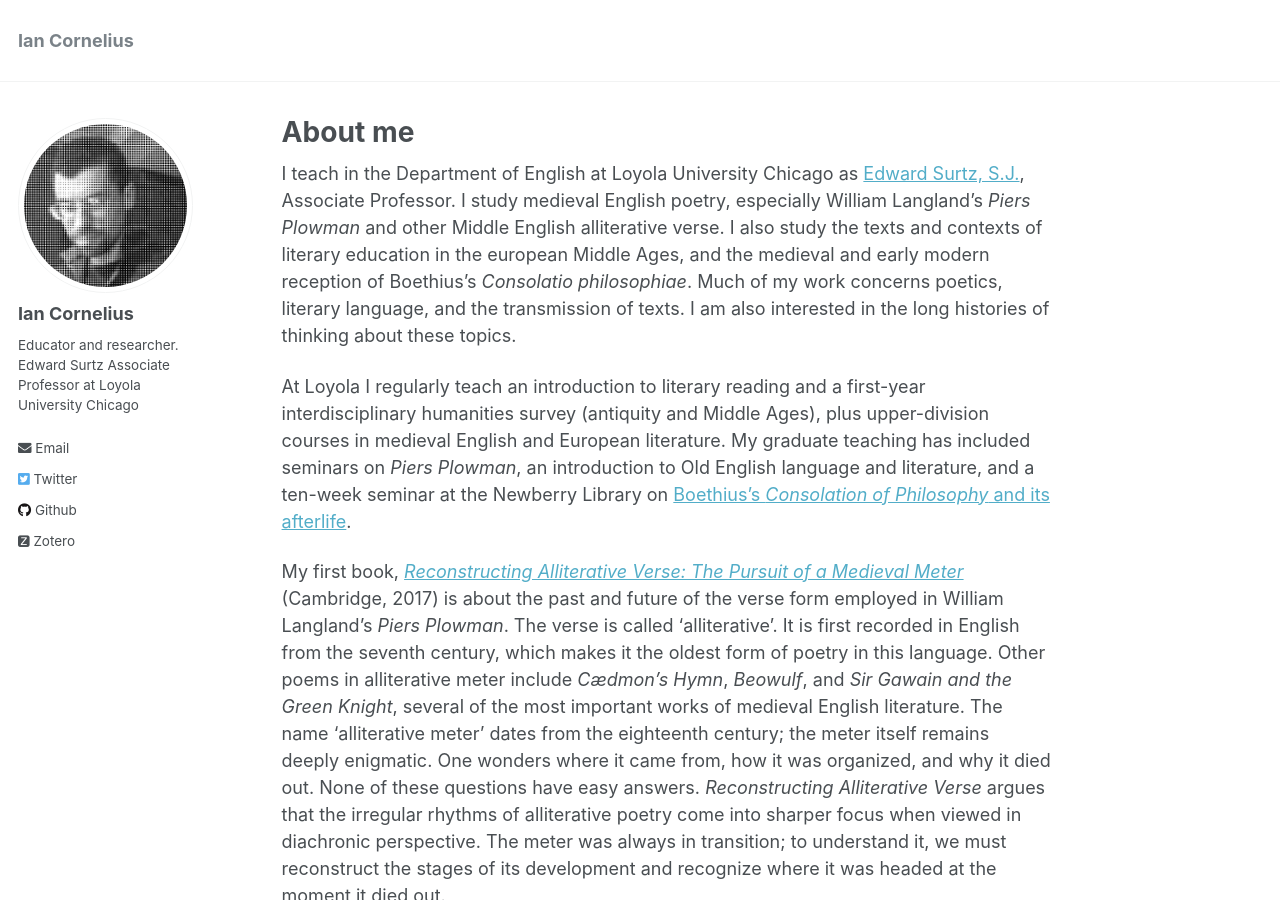
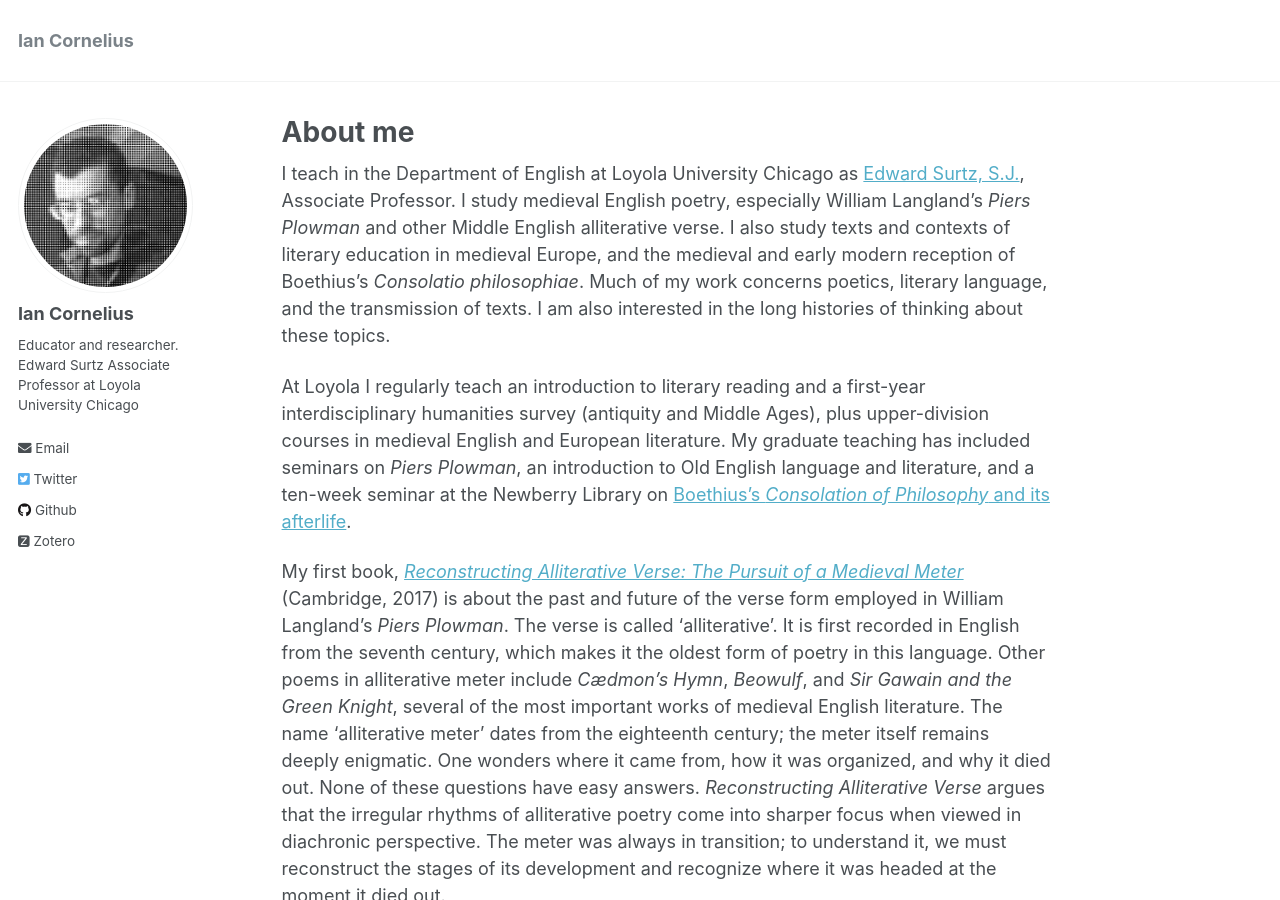
Before and after one commit to icornelius/icornelius.github.io, a Jekyll site: the page built from _pages/about.md, in a window 1280 px wide and 900 px high. Built offline with Jekyll 4.4.1, drawn with Linux system fonts in a browser that asks for light colours; some web fonts are replaced.

Commit message:
another revision to 'about'

```diff
--- a/_pages/about.md
+++ b/_pages/about.md
@@ -10,7 +10,7 @@
 
 I teach in the Department of English at Loyola University Chicago as [Edward Surtz, S.J.](https://www.luc.edu/english/surtz.shtml), Associate Professor.
 I study medieval English poetry, especially William Langland's *Piers Plowman* and other Middle English alliterative verse.
-I also study the texts and contexts of literary education in the european Middle Ages,
+I also study texts and contexts of literary education in medieval Europe,
 and the medieval and early modern reception of Boethius's *Consolatio philosophiae*.
 Much of my work concerns poetics, literary language, and the transmission of texts.
 I am also interested in the long histories of thinking about these topics.
```
